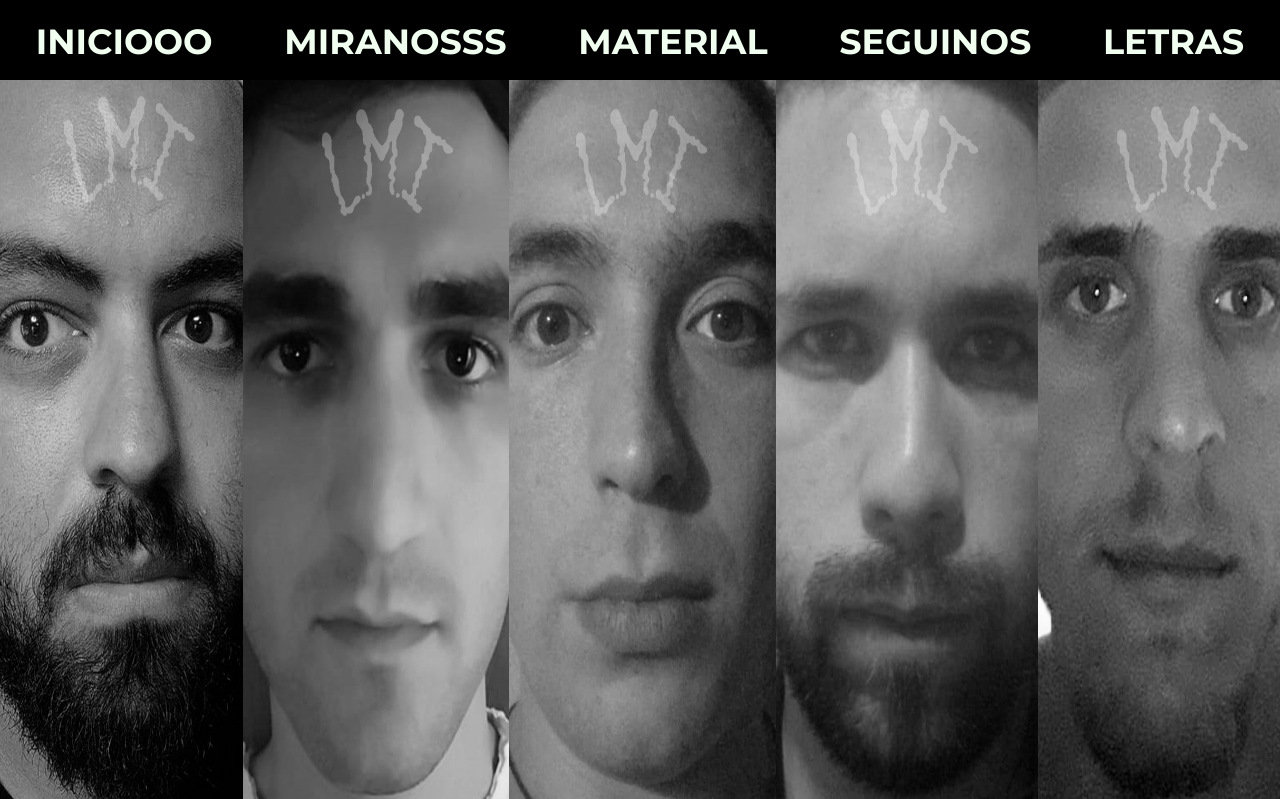
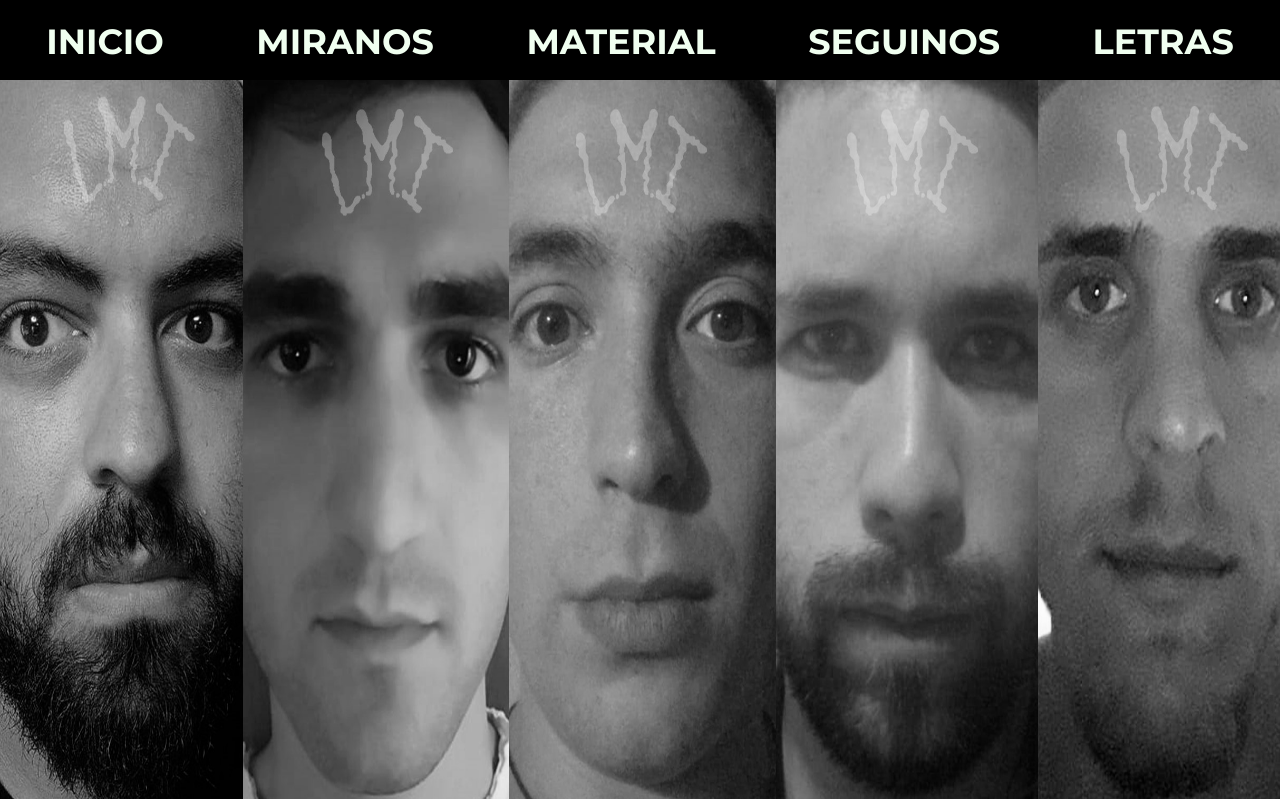
Before and after one commit to NicoRodSup/clase-github, a PHP site: page / in a window 1280 px wide. Shown: the top 799 px of the page. Run offline with PHP 8.4, Linux system fonts and the light colour scheme.

Commit message:
volviendo

```diff
--- a/index.php
+++ b/index.php
@@ -17,8 +17,8 @@
     <header>
       <nav>
         <ul class="encabezado__menu">
-            <li><h3><a href="index.php">INICIOOO</a></h3></li>
-            <li><h3><a href="#miranos">MIRANOSSS</a> </h3></li>
+            <li><h3><a href="index.php">INICIO</a></h3></li>
+            <li><h3><a href="#miranos">MIRANOS</a> </h3></li>
             <li><h3><a href="#discografia">MATERIAL</a> </h3></li>
             <li><h3><a href="#seguinos"> SEGUINOS</a></h3></li>
             <li><h3><a href="novedades.php">LETRAS</a></h3></li>
```
